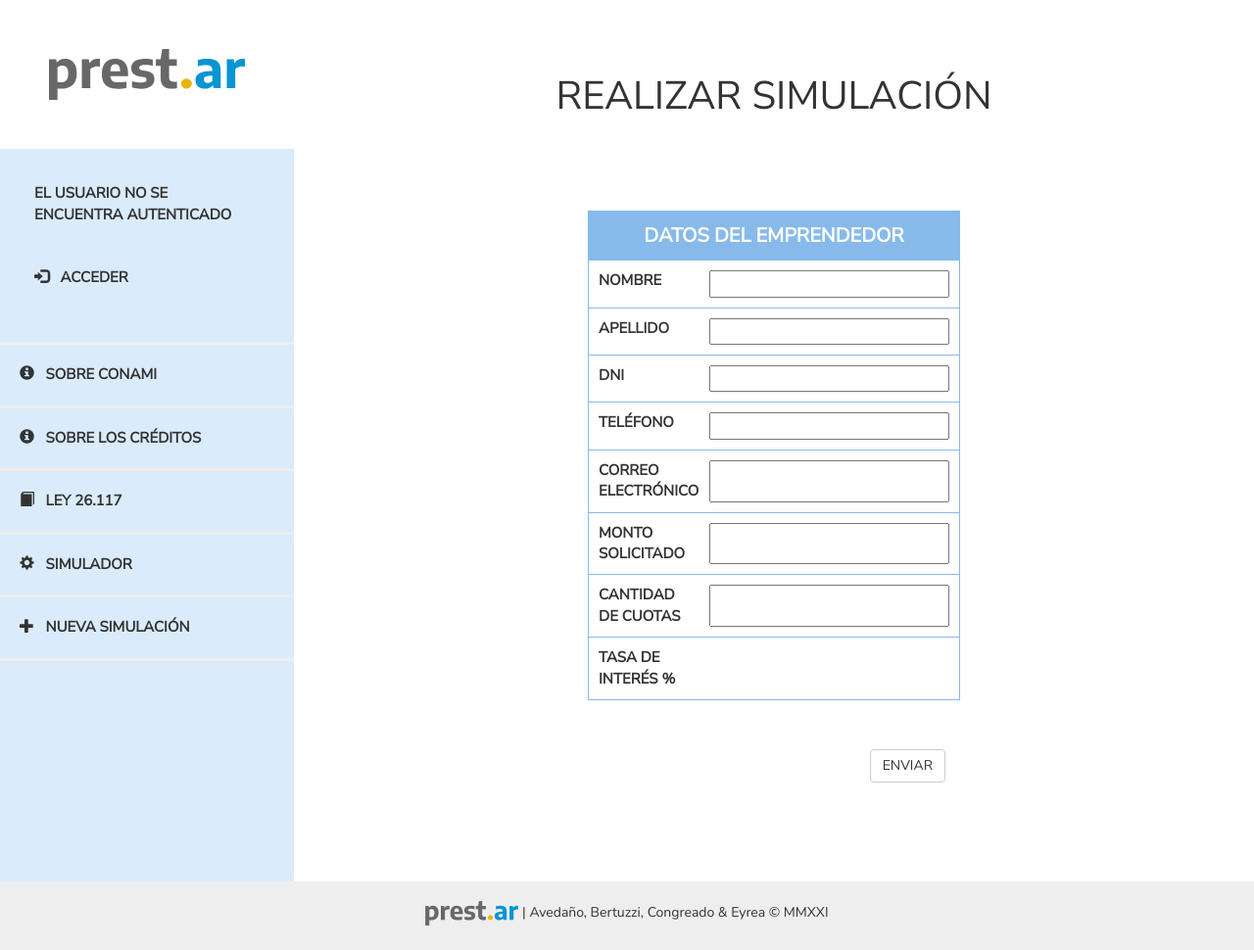
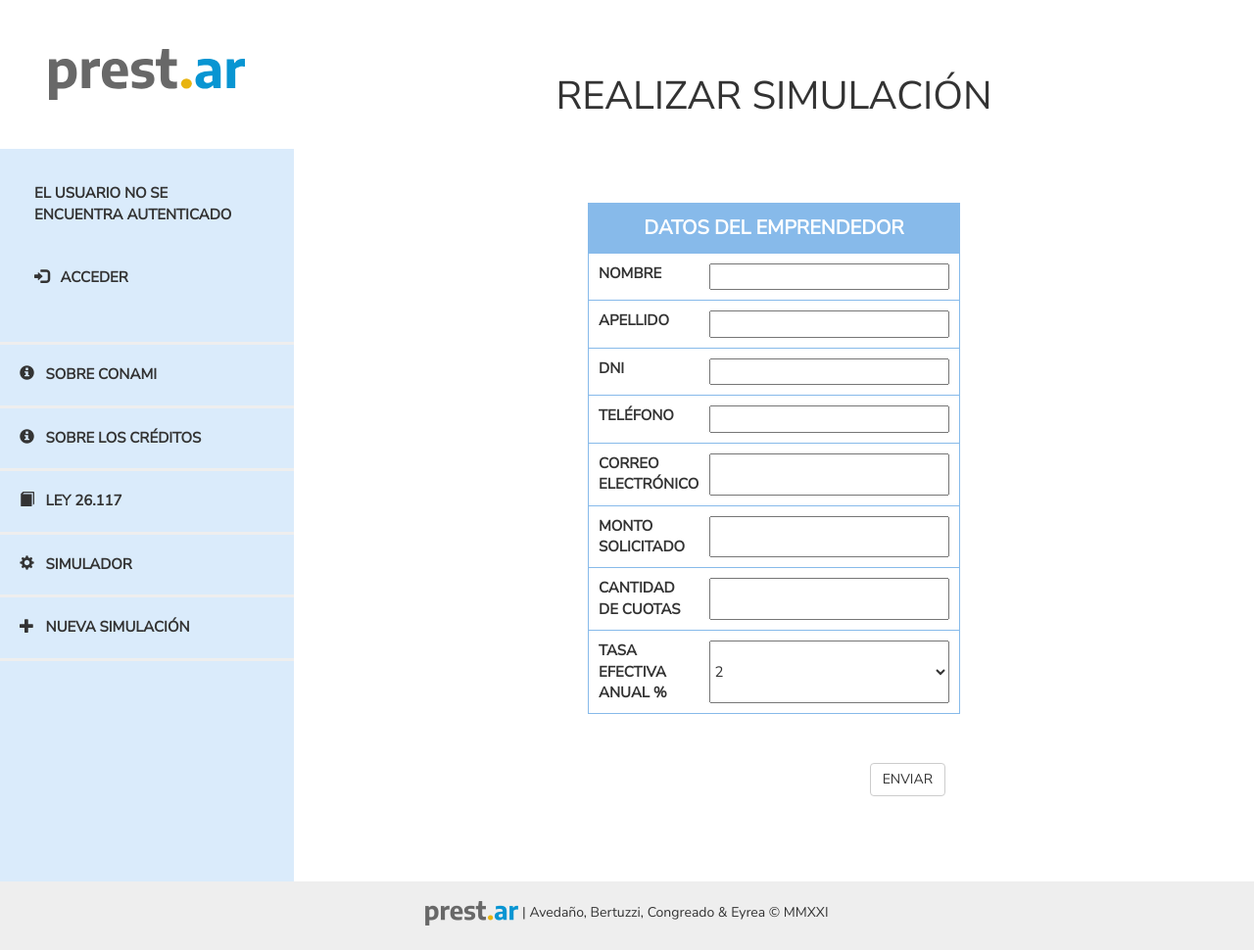
Before and after one commit to autusgo/prestar2, a Django app: page /simulador/new/ in a window 1280 px wide. Shown: the whole page at 98% size. Run offline with Django 3.2, Linux system fonts and the light colour scheme; data comes from the database, SQL or seed files in the repository; both versions use the stored data as it was after the commit; some libraries are stand-ins or nearby versions.

Commit message:
arreglos estéticos

```diff
--- a/PrestAr/prestamos/templates/simulador/simulacion_edit.html
+++ b/PrestAr/prestamos/templates/simulador/simulacion_edit.html
@@ -23,8 +23,8 @@
                 <div class="grid-item">{{ form.monto }}</div>
                 <div class="grid-item texto">CANTIDAD DE CUOTAS</div>
                 <div class="grid-item">{{ form.cant_cuotas }}</div>
-                <div class="grid-item texto">TASA DE INTERÉS %</div>
-                <div class="grid-item">{{ form.tasa_interes }}</div>
+                <div class="grid-item texto">TASA EFECTIVA ANUAL %</div>
+                <div class="grid-item">{{ form.tasa_anual }}</div>
 			</div>
 
 		<button class="save btn btn-default">ENVIAR</button>
--- a/PrestAr/prestamos/templates/solicitudes/solicitud_detail.html
+++ b/PrestAr/prestamos/templates/solicitudes/solicitud_detail.html
@@ -19,6 +19,8 @@
           <div class="grid-item">{{ solicitud.emprendedor.apellido }}</div>
           <div class="grid-item texto">NOMBRE</div>
           <div class="grid-item">{{ solicitud.emprendedor.nombre }}</div>
+          <div class="grid-item texto">FECHA DE ENVÍO</div>
+          <div class="grid-item">{{ solicitud.created_date }}</div>
           <div class="grid-item texto">MONTO SOLICITADO</div>
           <div class="grid-item">$ {{ solicitud.importe_solicitado}}</div>
           <div class="grid-item texto">TASA DE INTERÉS</div>
@@ -27,8 +29,7 @@
           <div class="grid-item">{{ solicitud.cant_cuotas }} cuotas</div>
           <div class="grid-item texto">VALOR DE LA CUOTA</div>
           <div class="grid-item">$ {{ solicitud.calculo_cuota }}</div>
-          <div class="grid-item texto">FECHA DE LA SOLICITUD</div>
-          <div class="grid-item">{{ solicitud.created_date }}</div>
+
 
 			</div>
 	</form>
--- a/PrestAr/prestamos/templates/solicitudes/solicitud_edit.html
+++ b/PrestAr/prestamos/templates/solicitudes/solicitud_edit.html
@@ -11,7 +11,7 @@
 
            <div class="grid-item texto">DESCRIPCIÓN DEL EMPRENDIMIENTO</div>
            <div class="grid-item">{{ form.descripcion_emp }}</div>
-           <div class="grid-item texto">ININICIO DE LA ACTIVIDAD</div>
+           <div class="grid-item texto">INICIO DE LA ACTIVIDAD</div>
            <div class="grid-item"><input type="date" {{ form.inicio_actividad }}</div>
            <div class="grid-item texto">DOMICILIO DEL EMPRENDIMIENTO</div>
            <div class="grid-item">{{ form.domicilio_emp }}</div>
```
Also changed, not shown: PrestAr/db.sqlite3.
